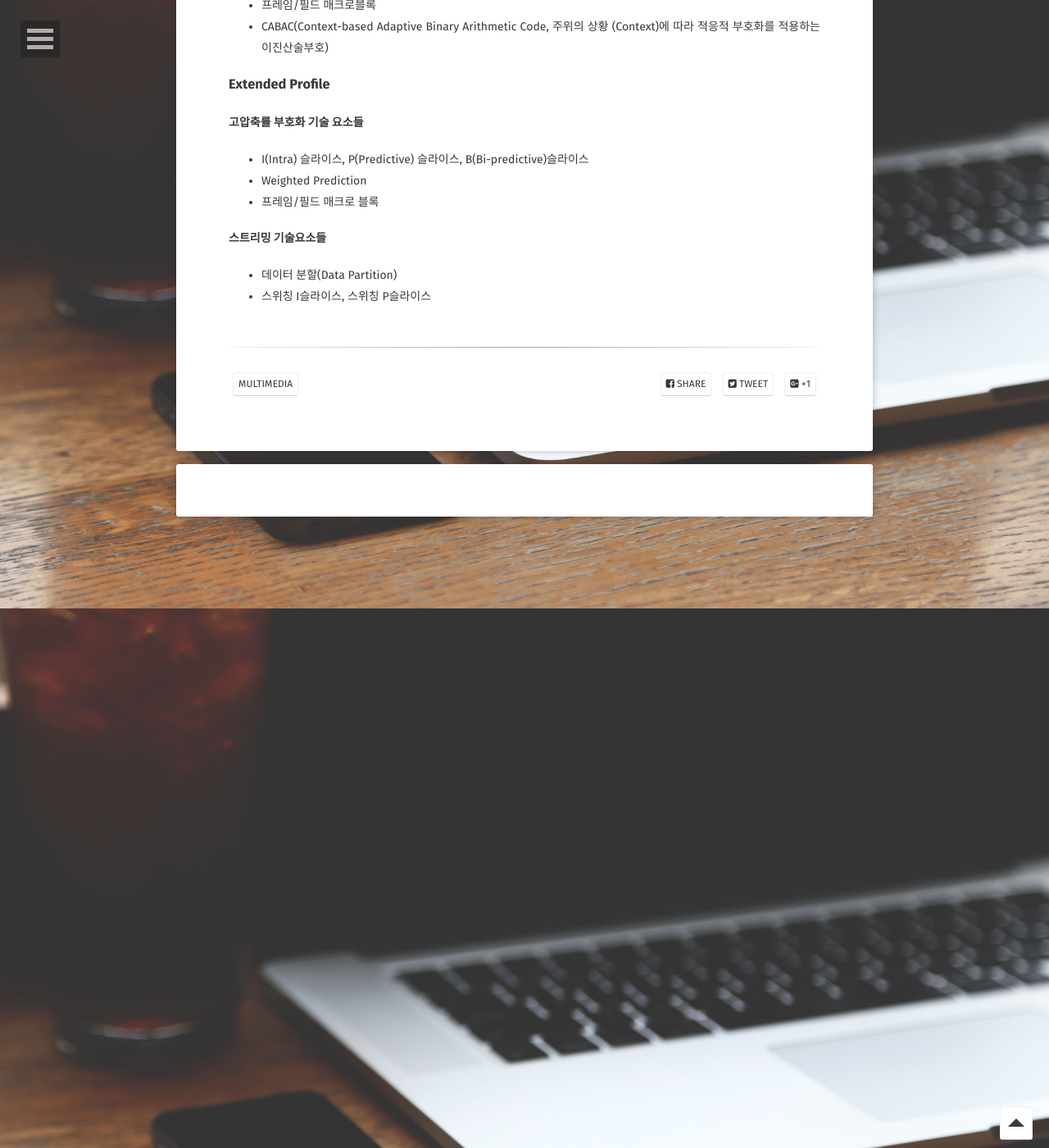
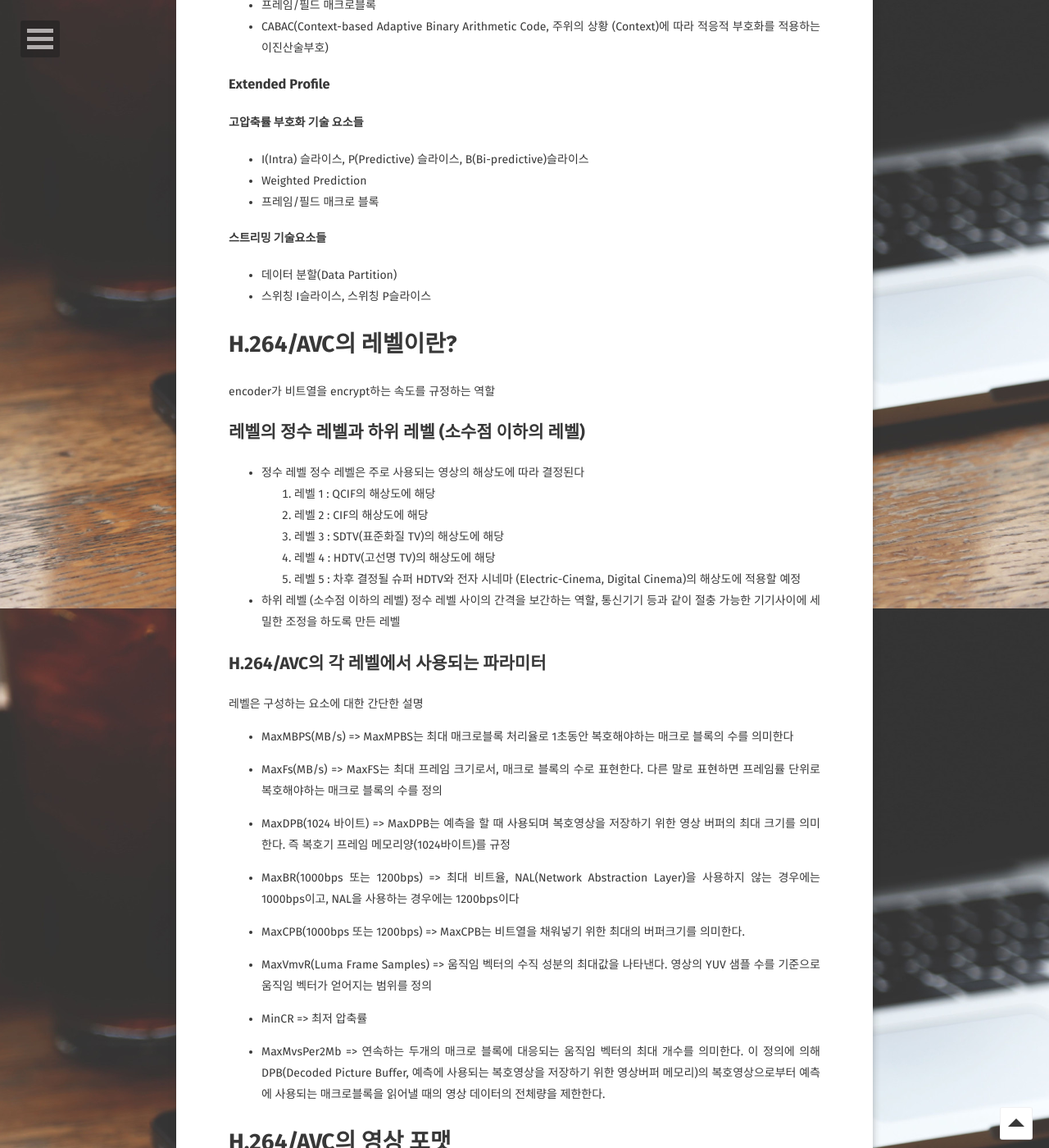
Before and after one commit to revol300/revol300.github.io, a Jekyll site: the page built from _posts/H264/2020-12-06-H264_Chapter_4.md, in a window 1280 px wide and 1400 px high, scrolled down 3758 px. Shown: the whole window at 82% size. Built offline with Jekyll 4.4.1, drawn with Linux system fonts in a browser that asks for light colours; nearby versions of some CDN libraries; some web fonts are replaced; comment, search, counter and statistics services are not loaded; some of the changed text lies outside the part shown.

Commit message:
chapter 4 updated

```diff
--- a/_posts/H264/2020-12-06-H264_Chapter_4.md
+++ b/_posts/H264/2020-12-06-H264_Chapter_4.md
@@ -94,3 +94,59 @@ Simple Profile은 Main Profile에 포함되고 Main Profile은 High Profile에
 #### 스트리밍 기술요소들
 - 데이터 분할(Data Partition)
 - 스위칭 I슬라이스, 스위칭 P슬라이스
+
+# H.264/AVC의 레벨이란?
+encoder가 비트열을 encrypt하는 속도를 규정하는 역할
+## 레벨의 정수 레벨과 하위 레벨 (소수점 이하의 레벨)
+- 정수 레벨
+정수 레벨은 주로 사용되는 영상의 해상도에 따라 결정된다
+1. 레벨 1 : QCIF의 해상도에 해당
+2. 레벨 2 : CIF의 해상도에 해당
+3. 레벨 3 : SDTV(표준화질 TV)의 해상도에 해당
+4. 레벨 4 : HDTV(고선명 TV)의 해상도에 해당
+5. 레벨 5 : 차후 결정될 슈퍼 HDTV와 전자 시네마 (Electric-Cinema, Digital Cinema)의 해상도에 적용할 예정
+- 하위 레벨 (소수점 이하의 레벨)
+정수 레벨 사이의 간격을 보간하는 역할, 통신기기 등과 같이 절충 가능한 기기사이에 세밀한 조정을 하도록 만든 레벨
+
+##  H.264/AVC의 각 레벨에서 사용되는 파라미터
+레벨은 구성하는 요소에 대한 간단한 설명
+- MaxMBPS(MB/s)
+=> MaxMPBS는 최대 매크로블록 처리율로 1초동안 복호해야하는 매크로 블록의 수를 의미한다
+
+- MaxFs(MB/s)
+=> MaxFS는 최대 프레임 크기로서, 매크로 블록의 수로 표현한다. 다른 말로 표현하면 프레임률 단위로 복호해야하는 매크로 블록의 수를 정의
+
+- MaxDPB(1024 바이트)
+=> MaxDPB는 예측을 할 때 사용되며 복호영상을 저장하기 위한 영상 버퍼의 최대 크기를 의미한다. 즉 복호기 프레임 메모리양(1024바이트)를 규정
+
+- MaxBR(1000bps 또는 1200bps)
+=> 최대 비트율, NAL(Network Abstraction Layer)을 사용하지 않는 경우에는 1000bps이고, NAL을 사용하는 경우에는 1200bps이다
+
+- MaxCPB(1000bps 또는 1200bps)
+=> MaxCPB는 비트열을 채워넣기 위한 최대의 버퍼크기를 의미한다.
+
+- MaxVmvR(Luma Frame Samples)
+=> 움직임 벡터의 수직 성분의 최대값을 나타낸다. 영상의 YUV 샘플 수를 기준으로 움직임 벡터가 얻어지는 범위를 정의
+
+- MinCR
+=> 최저 압축률
+
+- MaxMvsPer2Mb
+=> 연속하는 두개의 매크로 블록에 대응되는 움직임 벡터의 최대 개수를 의미한다. 이 정의에 의해 DPB(Decoded Picture Buffer, 예측에 사용되는 복호영상을 저장하기 위한 영상버퍼 메모리)의 복호영상으로부터 예측에 사용되는 매크로블록을 읽어낼 때의 영상 데이터의 전체량을 제한한다.
+
+# H.264/AVC의 영상 포맷
+## H.264/AVC의 색차신호 포맷
+YUV 420 사용 각 화소는 8bit로 구성
+
+## 격행주사방식 영상
+
+|      화면 포맷     | 픽처 구조 | MB(매크로블록) 구조 |             부호화법             |
+|:------------------:|:---------:|:-------------------:|:--------------------------------:|
+|  순행주사방식 영상 | 프레임    | 프레임              | 프레임 영상부호화                |
+| 격행주사 방식 영상 | 필드      | 필드                | 각 필드를 독립적인 픽처로 부호화 |
+| 격행주사 방식 영상 | 프레임    | 프레임              | 프레임 영상의 부호화와 동일 |
+| 격행주사 방식 영상 | 프레임    | 필드                | 매크로블록(MB)마다 필드를 독립적으로 부호화|
+
+# H.264/AVC에서의 비트열의 구성
+## NAL(네트워크 추상계층)의 기능
+### NAL 단위란?
```
Also changed, not shown: _posts/H264/2020-12-11-CABAC_CAVLC.md (added, +23 -0 lines), assets/img/postImages/CABAC.png (added).
